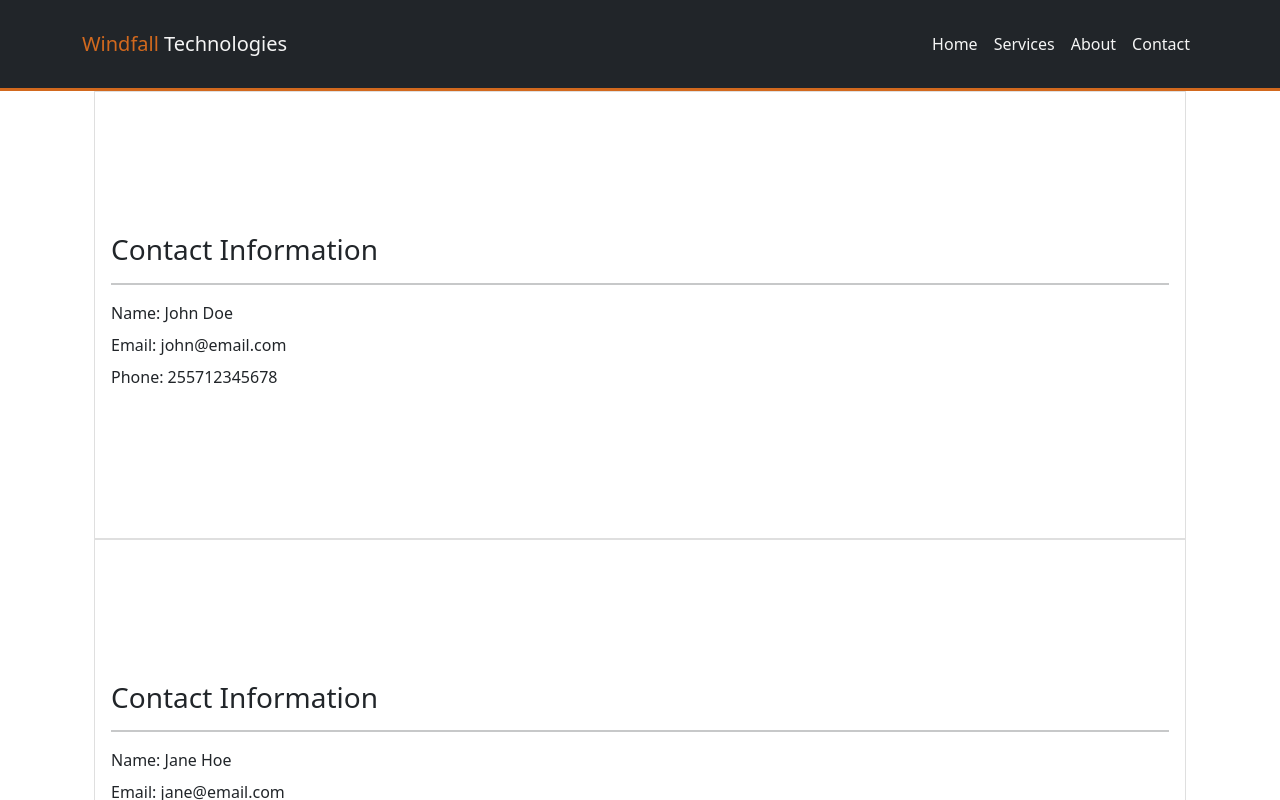
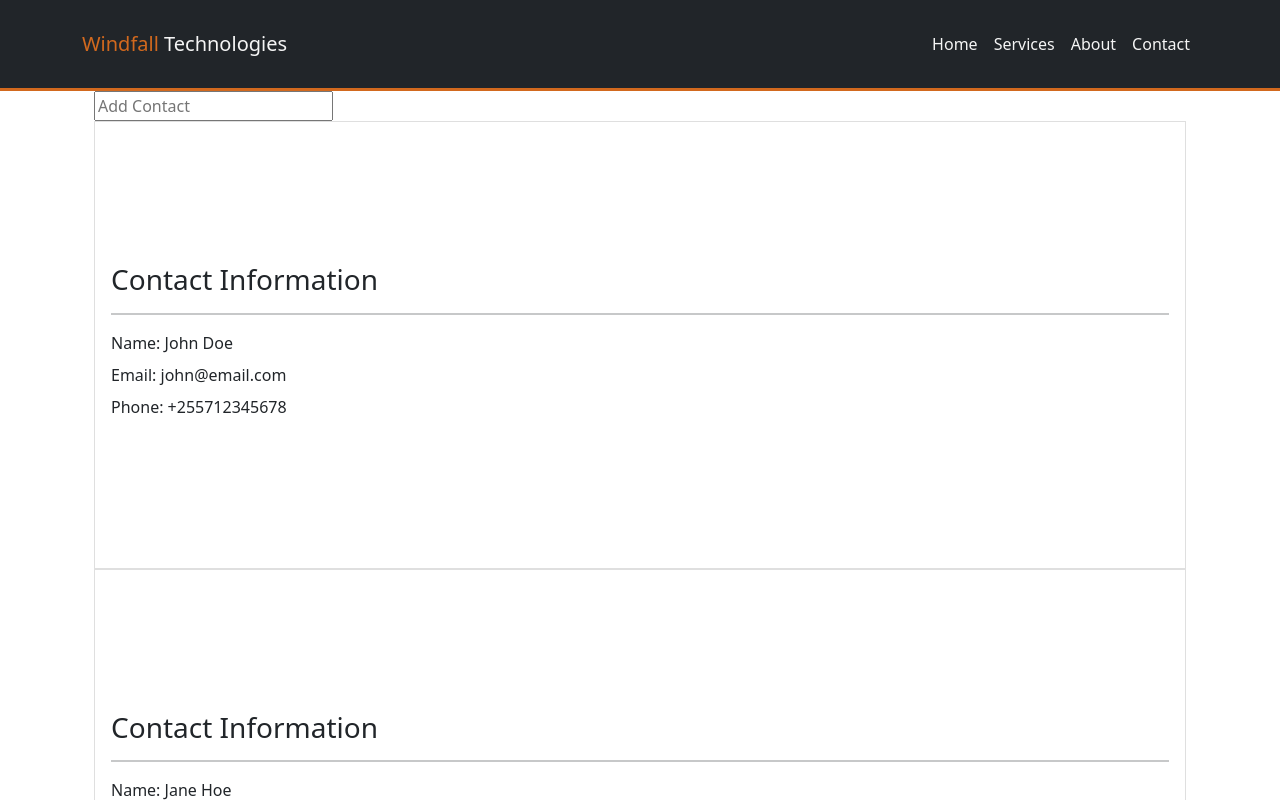
Before and after one commit to JoelOgira/Acme-Remake-with-React, a React (Create React App) app: page /contacts in a window 1280 px wide. Shown: the top 800 px of the page. Built offline with nearby package versions, Linux system fonts and the light colour scheme; data requests are answered from the project's data file.

Commit message:
Installed axios into the project

```diff
--- /dev/null
+++ b/data/db.json
@@ -0,0 +1,32 @@
+{
+    "contacts": [
+        {
+            "id": 1,
+            "info": "Contact Information",
+            "name": "John Doe",
+            "email": "john@email.com",
+            "phone": "+255712345678"
+        },
+        {
+            "id": 2,
+            "info": "Contact Information",
+            "name": "Jane Hoe",
+            "email": "jane@email.com",
+            "phone": "+255712345678"
+        },
+        {
+            "id": 3,
+            "info": "Contact Information",
+            "name": "Henry Zoe",
+            "email": "Henry@email.com",
+            "phone": "+255712345678"
+        },
+        {
+            "id": 4,
+            "info": "Contact Information",
+            "name": "Julie Moe",
+            "email": "julie@email.com",
+            "phone": "+255712345678"
+        }
+    ]
+}
--- a/package.json
+++ b/package.json
@@ -6,6 +6,7 @@
     "@testing-library/jest-dom": "^5.16.4",
     "@testing-library/react": "^13.2.0",
     "@testing-library/user-event": "^13.5.0",
+    "axios": "^1.1.2",
     "bootstrap": "^5.1.3",
     "react": "^18.1.0",
     "react-bootstrap": "^2.4.0",
--- a/src/Components/Contact/AddContact.jsx
+++ b/src/Components/Contact/AddContact.jsx
@@ -2,7 +2,12 @@ const AddContact = () => {
   return (
 
     <div className="container">
-
+        <form onSubmit={e => e.preventDefault()}>
+          <input
+          type="text"
+          placeholder="Add Contact"
+          />
+        </form>
     </div>
 
   )
--- a/src/Components/Contact/ContactList.jsx
+++ b/src/Components/Contact/ContactList.jsx
@@ -13,7 +13,7 @@ const ContactList = ({contacts}) => {
                 </div>
                 </div>
             </div>
-        ))};
+        ))}
     </div>
   )
 }
--- a/src/Components/Contact/Contacts.jsx
+++ b/src/Components/Contact/Contacts.jsx
@@ -1,44 +1,46 @@
-import { useState } from "react";
+import { useState, useEffect } from "react";
+import AddContact from "./AddContact";
 import ContactList from "./ContactList";
 
 const Contacts = () => {
-  const [contacts, setContacts] = useState([
-    {
-        id: 1,
-        info: 'Contact Information',
-        name: 'John Doe',
-        email: 'john@email.com',
-        phone: +255712345678
-    },
-    {
-        id: 2,
-        info: 'Contact Information',
-        name: 'Jane Hoe',
-        email: 'jane@email.com',
-        phone: +255712345678
-    },
-    {
-        id: 3,
-        info: 'Contact Information',
-        name: 'Henry Zoe',
-        email: 'Henry@email.com',
-        phone: +255712345678
-    },
-    {
-        id: 4,
-        info: 'Contact Information',
-        name: 'Julie Moe',
-        email: 'julie@email.com',
-        phone: +255712345678
+  const apiKey = 'http://localhost:7000/contacts';
+  const [contacts, setContacts] = useState([]);
+  const [fetchError, setFetchError] = useState(null);
+  const [loading, setLoading] = useState(true);
+
+  useEffect(() => {
+    const fetchContacts = async () => {
+      try {
+        const response = await fetch (apiKey);
+        if (!response.ok) throw Error('Could not fetch contacts from database');
+        const data = await response.json();
+        console.log(data);
+        setContacts(data);
+        setFetchError(null);
+      } catch (error) {
+        setFetchError(error.message);
+      } finally {
+        setLoading(false);
+      }
     }
-])
+
+    fetchContacts();
+
+  }, [])
+
+
   return (
     <div className="container">
-       <ContactList
+      <AddContact />
+      <main>
+        {loading && <p className="text-center text-success my-4 py-4">Loading Contacts ... </p>}
+        {fetchError && <p className="text-center text-danger my-4 py-4">{`Ooops! ${fetchError}`}</p>}
+        {!fetchError && !loading && <ContactList
         contacts={contacts}
-       />
+        />}
+      </main>
     </div>
   )
 }
 
-export default Contacts
+export default Contacts;
--- /dev/null
+++ b/src/Components/api/contacts.jsx
@@ -0,0 +1,5 @@
+import axios from "axios";
+
+export default axios.create({
+    baseURL: ' http://localhost:7000'
+})
```
Also changed, not shown: 1 other file (tests, documents, lock files or other folders).
